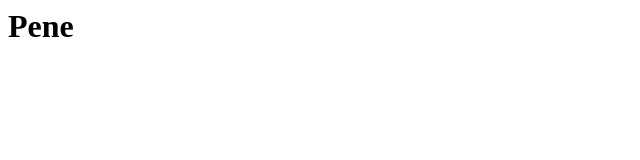
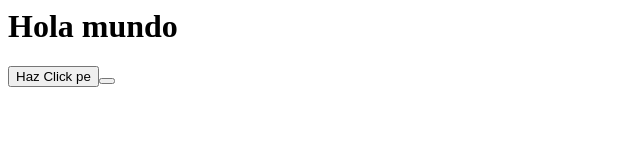
Before and after one commit to AvilaSandr0/DAW202501-S, a plain HTML site: page index.html in a window 1280 px wide. Shown: the whole page, without its empty margins (0-640 px from the left). Drawn offline with Linux system fonts and the light colour scheme.

Commit message:
initial commit

```diff
--- a/index.html
+++ b/index.html
@@ -1,7 +1,10 @@
 <html>
     </head>
     <body>
-        <H1>Pene</h1>
+        <H1>Hola mundo</h1>
+            <button>
+                Haz Click pe
+            <button>
     </body>
     <footer>
 
```
